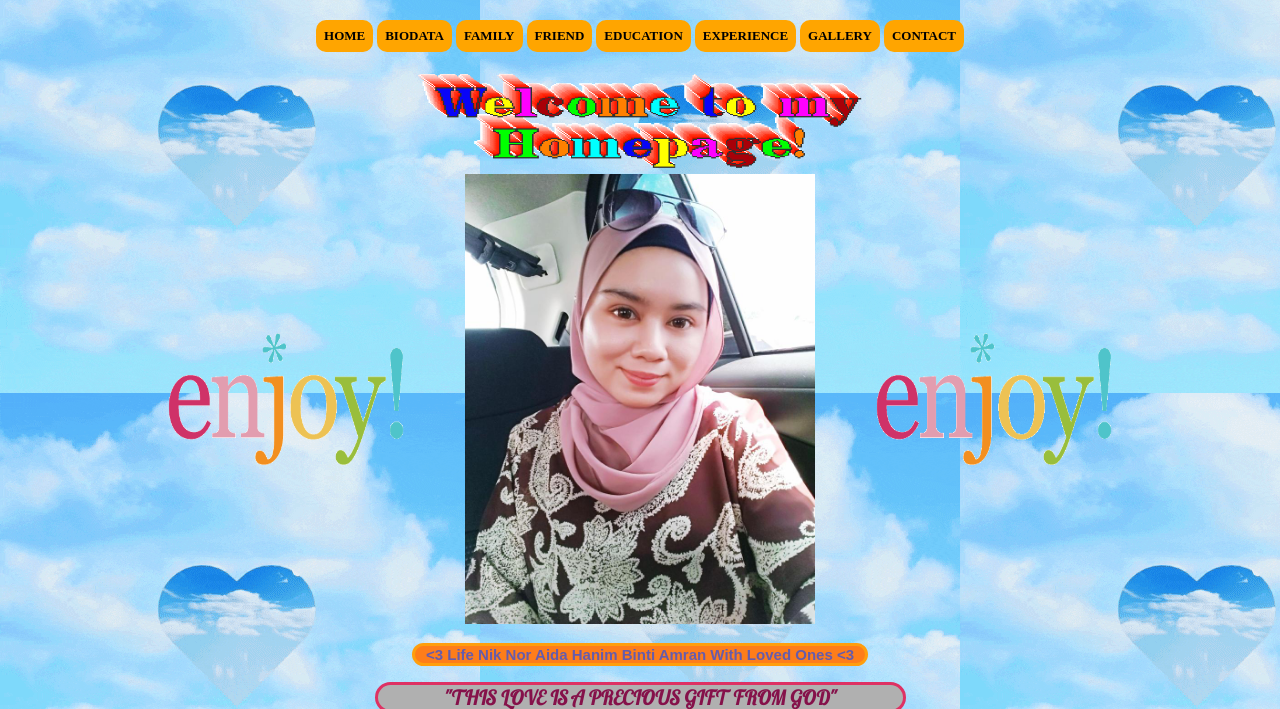
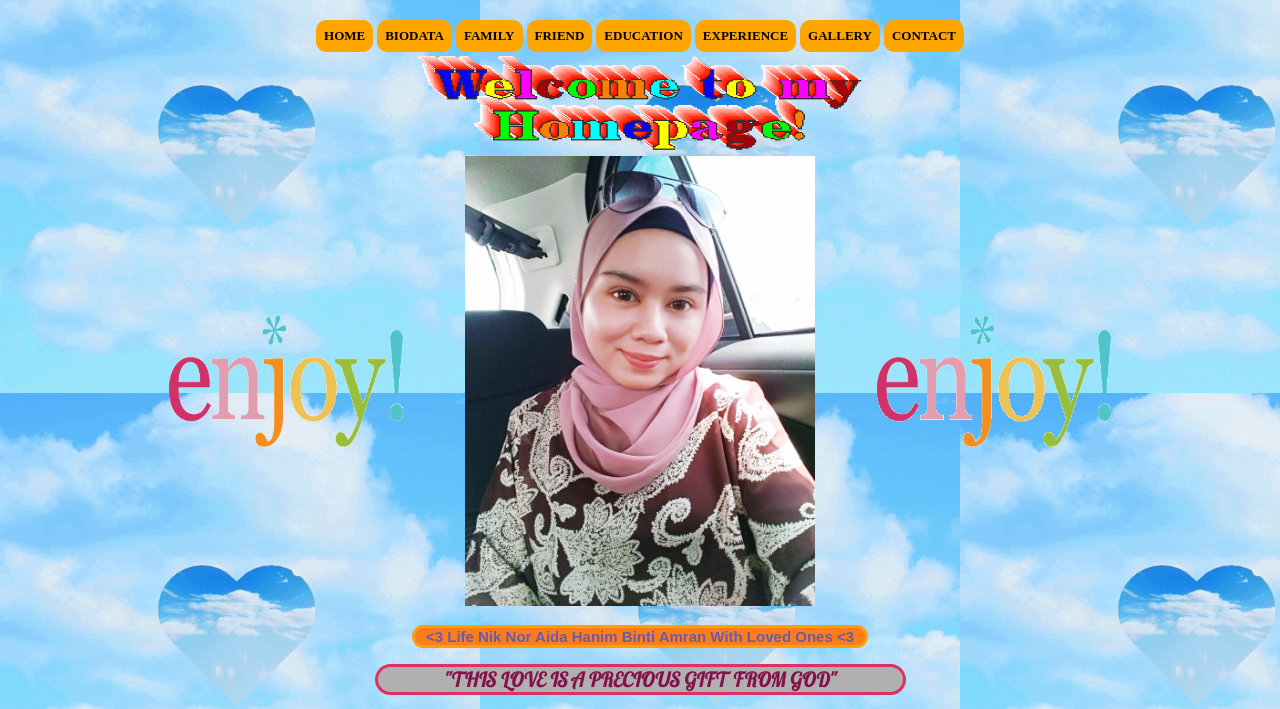
Before and after one commit to AidaHanim/personalproject-individual, a plain HTML site: page home.html in a window 1280 px wide. Shown: the part 87-796 px from the top of the page. Drawn offline with Linux system fonts and the light colour scheme.

Commit message:
Update home.html

```diff
--- a/home.html
+++ b/home.html
@@ -21,7 +21,7 @@
 <a onclick="document.location = 'gallery.html'">GALLERY</a>
 <a onclick="document.location = 'contact.html'" >CONTACT</a></center>
 
-<center><br><img src="images/welcome.gif" height="100px" width="450"></center>
+<center><img src="images/welcome.gif" height="100px" width="450"></center>
 
 <center><img src="images/enjoy.gif" height="450px" width="350">
 <img src="images/hanim.jfif" height="450px" width="350">
```
